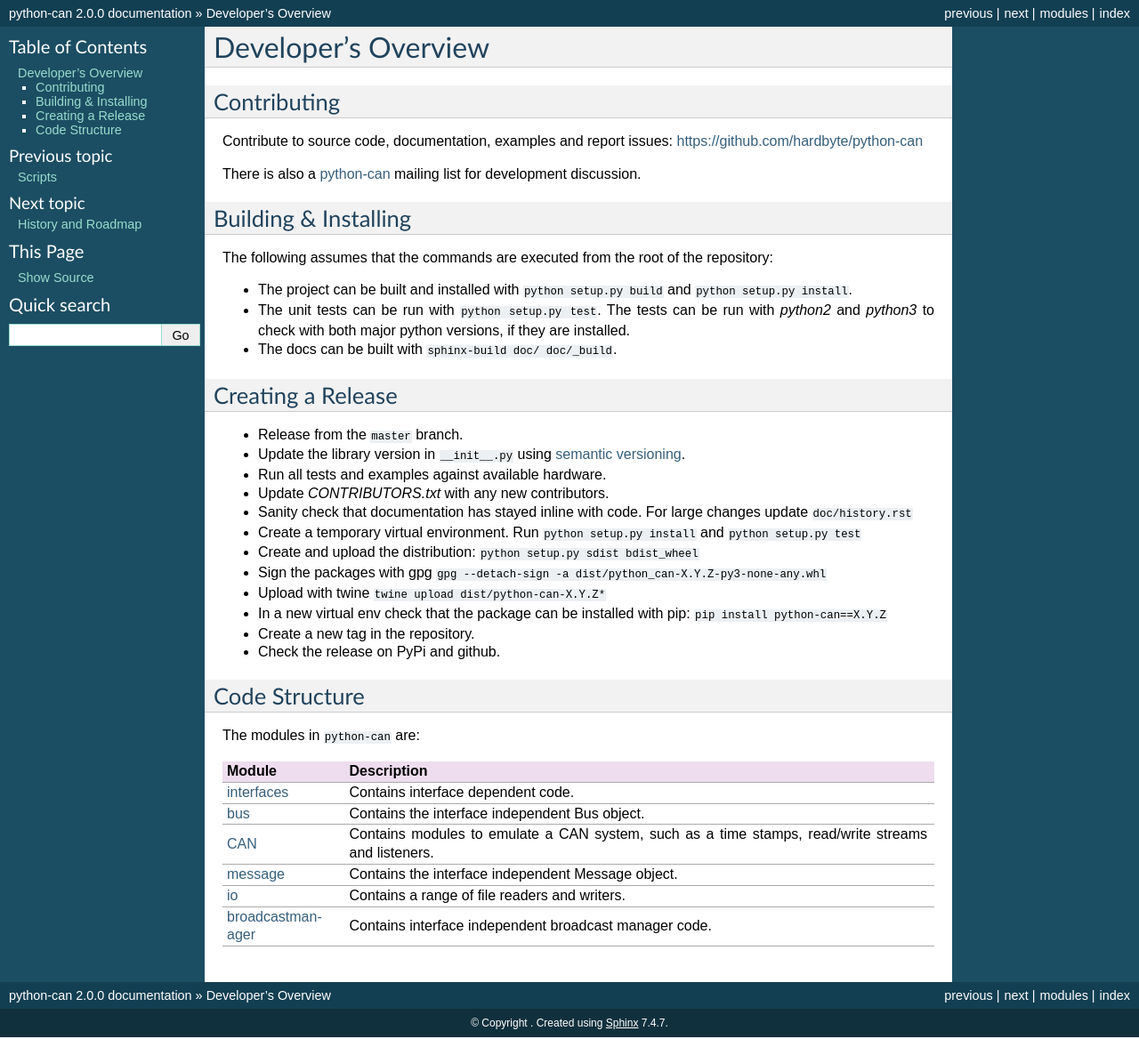
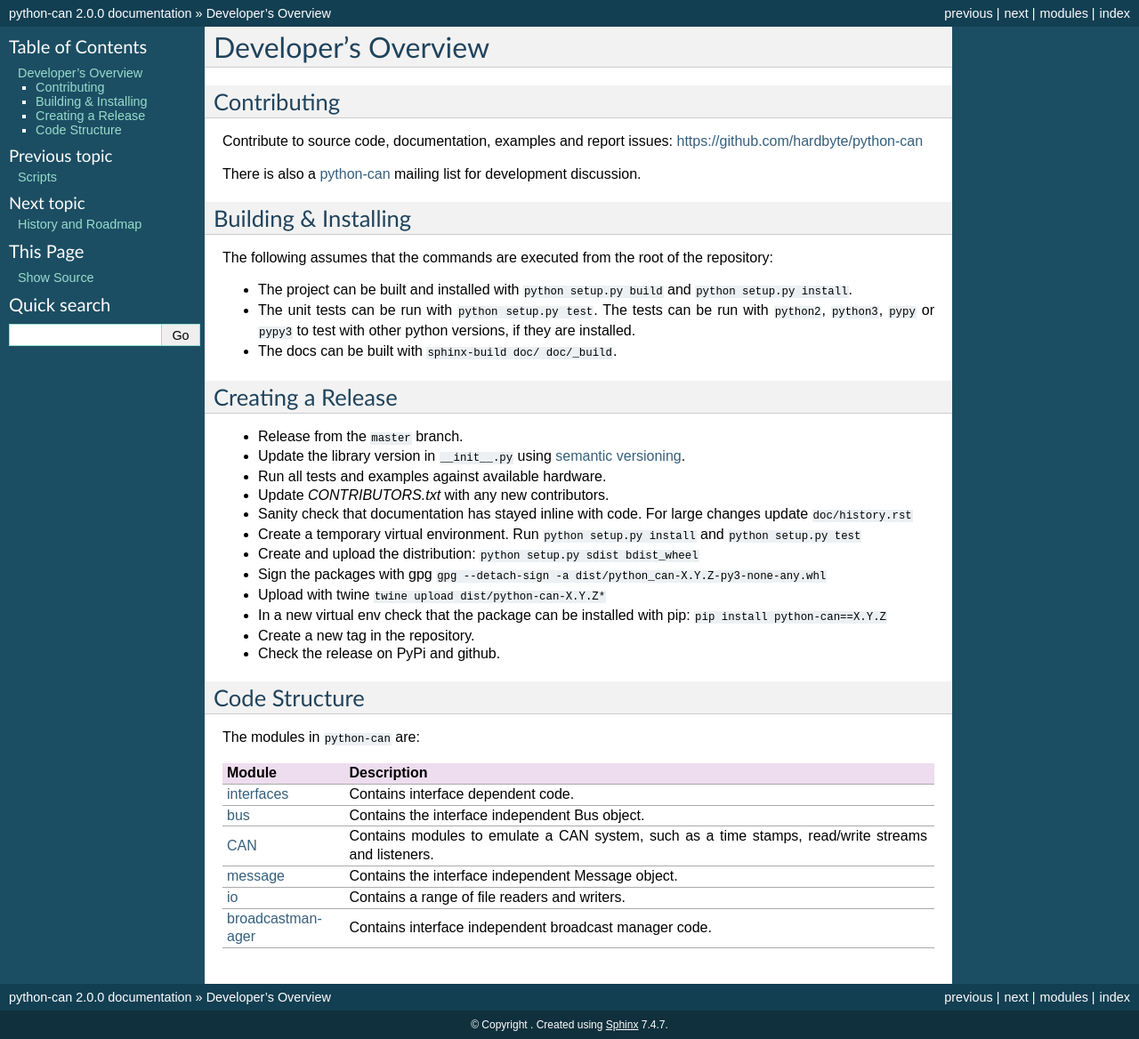
Before and after one commit to hardbyte/python-can, a Sphinx documentation site: the page built from doc/development.rst, in a window 1280 px wide. Shown: the whole page at 89% size. Built offline with Sphinx 7.4.7, drawn with Linux system fonts in a browser that asks for light colours.

Commit message:
Update development.rst

```diff
--- a/doc/development.rst
+++ b/doc/development.rst
@@ -19,8 +19,8 @@ The following assumes that the commands are executed from the root of the reposi
 
 - The project can be built and installed with ``python setup.py build`` and
   ``python setup.py install``.
-- The unit tests can be run with ``python setup.py test``. The tests can be run with `python2`
-  and `python3` to check with both major python versions, if they are installed.
+- The unit tests can be run with ``python setup.py test``. The tests can be run with ``python2``,
+  ``python3``, ``pypy`` or ``pypy3`` to test with other python versions, if they are installed.
 - The docs can be built with ``sphinx-build doc/ doc/_build``.
 
 
```
